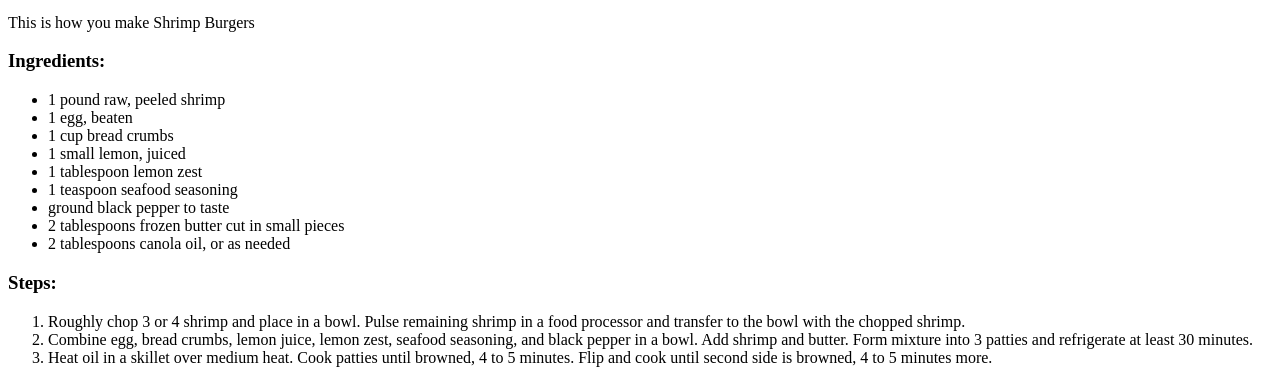
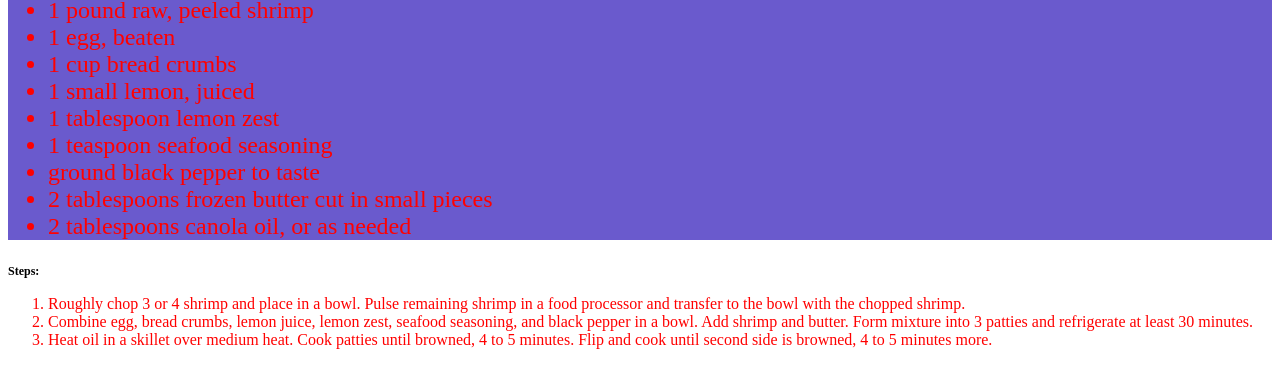
Before and after one commit to Dwilliams-banyan/odin-recipes, a plain HTML site: page recipes/burger.html in a window 1280 px wide. Shown: the part 680-1063 px from the top of the page. Drawn offline with Linux system fonts and the light colour scheme.

Commit message:
Web-challenge-4 completed

```diff
--- /dev/null
+++ b/recipes/CSS/styles.css
@@ -0,0 +1,34 @@
+#odin-recipes {
+    color: green;
+    font-size: 22px;
+}
+
+.process{
+    color: red;
+}
+
+.large-font{
+    font-size: x-large;
+}
+
+.funky-color{
+    color: palegoldenrod;
+}
+
+.funky-color.large-font{
+    background-color: slateblue;
+}
+
+ul > li {
+    font-weight: 800px;
+    color: red
+}
+
+h1,h3{
+    font-size: 12px;
+}
+
+p {
+    background-color: teal;
+    color: white;
+}
--- a/recipes/burger.html
+++ b/recipes/burger.html
@@ -4,6 +4,7 @@
     <meta charset="UTF-8">
     <meta http-equiv="X-UA-Compatible" content="IE=edge">
     <meta name="viewport" content="width=device-width, initial-scale=1.0">
+    <link rel="stylesheet" href="CSS/styles.css" />
 </head>
 <body>
     <h1>Shrimp Burgers</h1>
@@ -12,7 +13,7 @@
     <p>This is how you make Shrimp Burgers</p>
 
     <h3>Ingredients:</h3>
-    <ul>
+    <ul class="funky-color large-font">
         <li>1 pound raw, peeled shrimp</li>
         <li>1 egg, beaten</li>
         <li>1 cup bread crumbs</li>
@@ -24,7 +25,7 @@
         <li>2 tablespoons canola oil, or as needed</li>
     </ul>
     <h3>Steps:</h3>
-    <ol>
+    <ol class="process">
         <li>Roughly chop 3 or 4 shrimp and place in a bowl. Pulse remaining shrimp in a food processor and transfer to the bowl with the chopped shrimp.</li>
         <li>Combine egg, bread crumbs, lemon juice, lemon zest, seafood seasoning, and black pepper in a bowl. Add shrimp and butter. Form mixture into 3 patties and refrigerate at least 30 minutes.</li>
         <li>Heat oil in a skillet over medium heat. Cook patties until browned, 4 to 5 minutes. Flip and cook until second side is browned, 4 to 5 minutes more.</li>
```
Also changed, not shown: index.html (+2 -1 lines), recipes/chicken.html (+3 -2 lines), recipes/pizza.html (+3 -2 lines).
